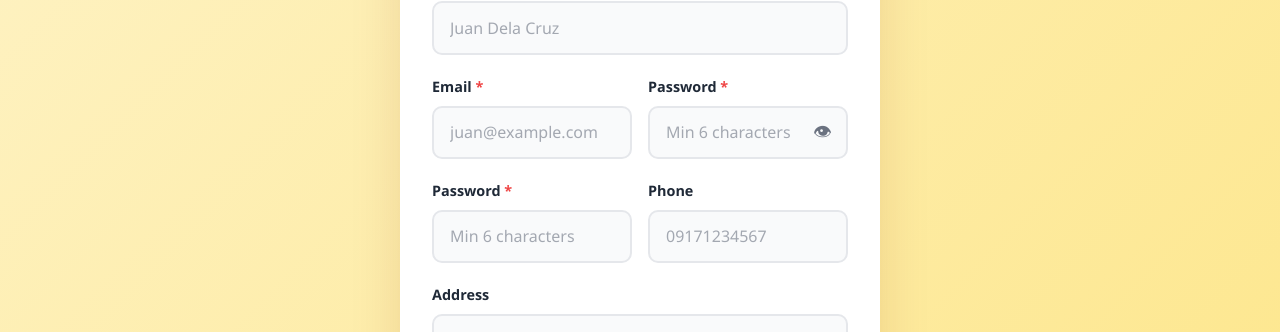
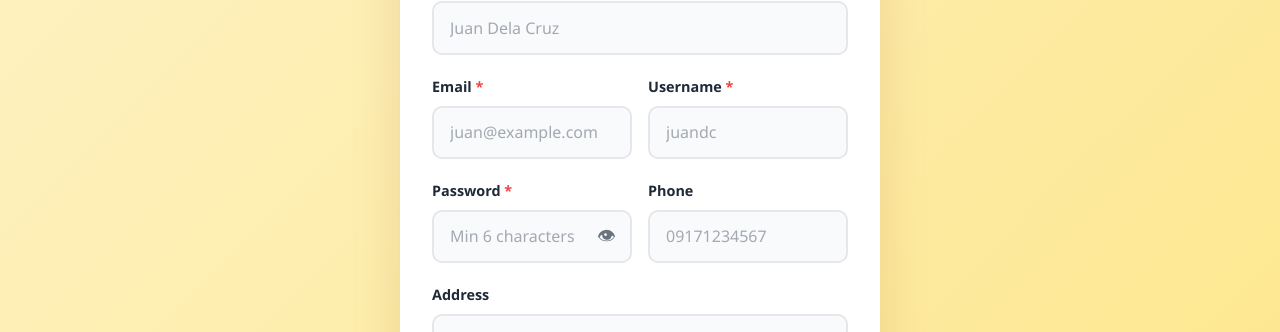
Before and after one commit to caolegileunardopdm-byte/boss-rainier-chicharon, a website: page frontend/login.html in a window 1280 px wide. Both pictures are taken after a click on the link "Register". Shown: the part 370-702 px from the top of the page. Drawn offline with Linux system fonts and the light colour scheme.

Commit message:
fix: repair register form HTML - add username field, remove duplicate password

```diff
--- a/frontend/login.html
+++ b/frontend/login.html
@@ -11,11 +11,7 @@
     <!-- NAVBAR -->
     <nav class="navbar">
       <a href="index.html" class="navbar-brand">
-        <img
-          src="assets/logo.png"
-          alt="Crispy Chicharon"
-          class="navbar-logo"
-        />
+        <img src="assets/logo.png" alt="Crispy Chicharon" class="navbar-logo" />
         <span>Crispy Chicharon</span>
       </a>
       <ul class="navbar-nav">
@@ -140,7 +136,6 @@
         <div id="register-panel" class="auth-panel">
           <h1>Create Account</h1>
           <p class="auth-subtitle">Sign up to start ordering</p>
-
           <form id="register-form">
             <div class="form-group">
               <label for="reg-fullname">
@@ -168,6 +163,20 @@
               </div>
 
               <div class="form-group">
+                <label for="reg-username">
+                  Username <span class="required">*</span>
+                </label>
+                <input
+                  type="text"
+                  id="reg-username"
+                  placeholder="juandc"
+                  required
+                />
+              </div>
+            </div>
+
+            <div class="form-row">
+              <div class="form-group">
                 <label for="reg-password">
                   Password <span class="required">*</span>
                 </label>
@@ -187,20 +196,6 @@
                     👁
                   </button>
                 </div>
-              </div>
-            </div>
-
-            <div class="form-row">
-              <div class="form-group">
-                <label for="reg-password">
-                  Password <span class="required">*</span>
-                </label>
-                <input
-                  type="password"
-                  id="reg-password"
-                  placeholder="Min 6 characters"
-                  required
-                />
               </div>
 
               <div class="form-group">
```
